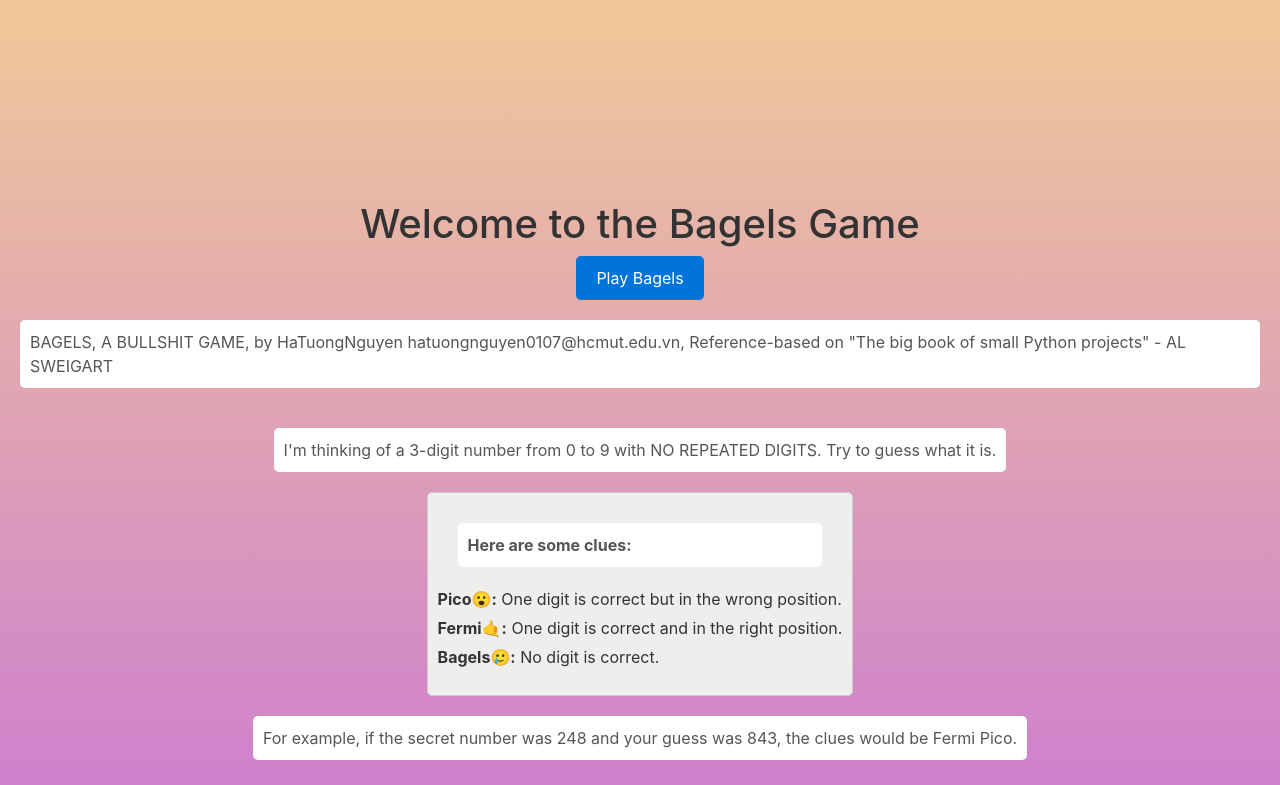
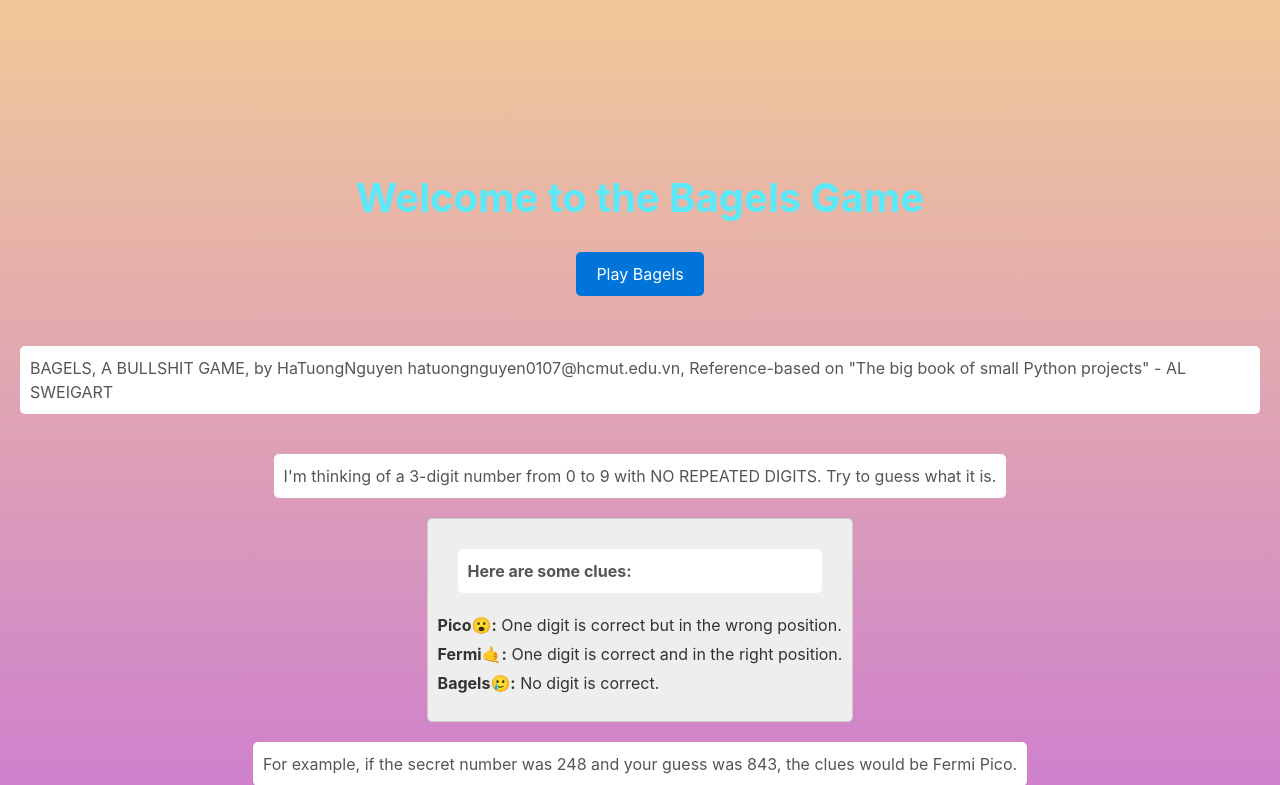
Before and after one commit to RestingWiki/oec, a Django app: page /bagels/ in a window 1280 px wide. Shown: the top 785 px of the page. Run offline with Django 4.2, Linux system fonts and the light colour scheme.

Commit message:
Vo~ Tru'o'ng Minh A'nh

```diff
--- a/bagels_game/static/bagels_game/bagels_game.css
+++ b/bagels_game/static/bagels_game/bagels_game.css
@@ -8,12 +8,7 @@
     background: linear-gradient(to top, rgba(202,120,211,255),rgba(241,201,152,255));
     color: #333333;
     margin-top: 5rem;
-}
-
-h1 {
-    text-align: center;
-    color: #333;
-    margin-top: 20px;
+    font-size: 16px;
 }
 
 p {
@@ -26,6 +21,18 @@
     border-radius: 5px;
 }
 
+.guess-clue{
+  font-size: 20px;
+}
+
+h1 {
+    text-align: center;
+    color: #5BE9F9;
+    margin-top: 20px;
+    margin-bottom: 30px;
+    font-weight: bolder;
+}
+
 button {
     background-color: #0074d9;
     color: #fff;
@@ -33,6 +40,8 @@
     padding: 10px 20px;
     border-radius: 5px;
     cursor: pointer;
+    margin-bottom: 30px;
+
 }
 
 button:hover {
```
Also changed, not shown: db.sqlite3.
